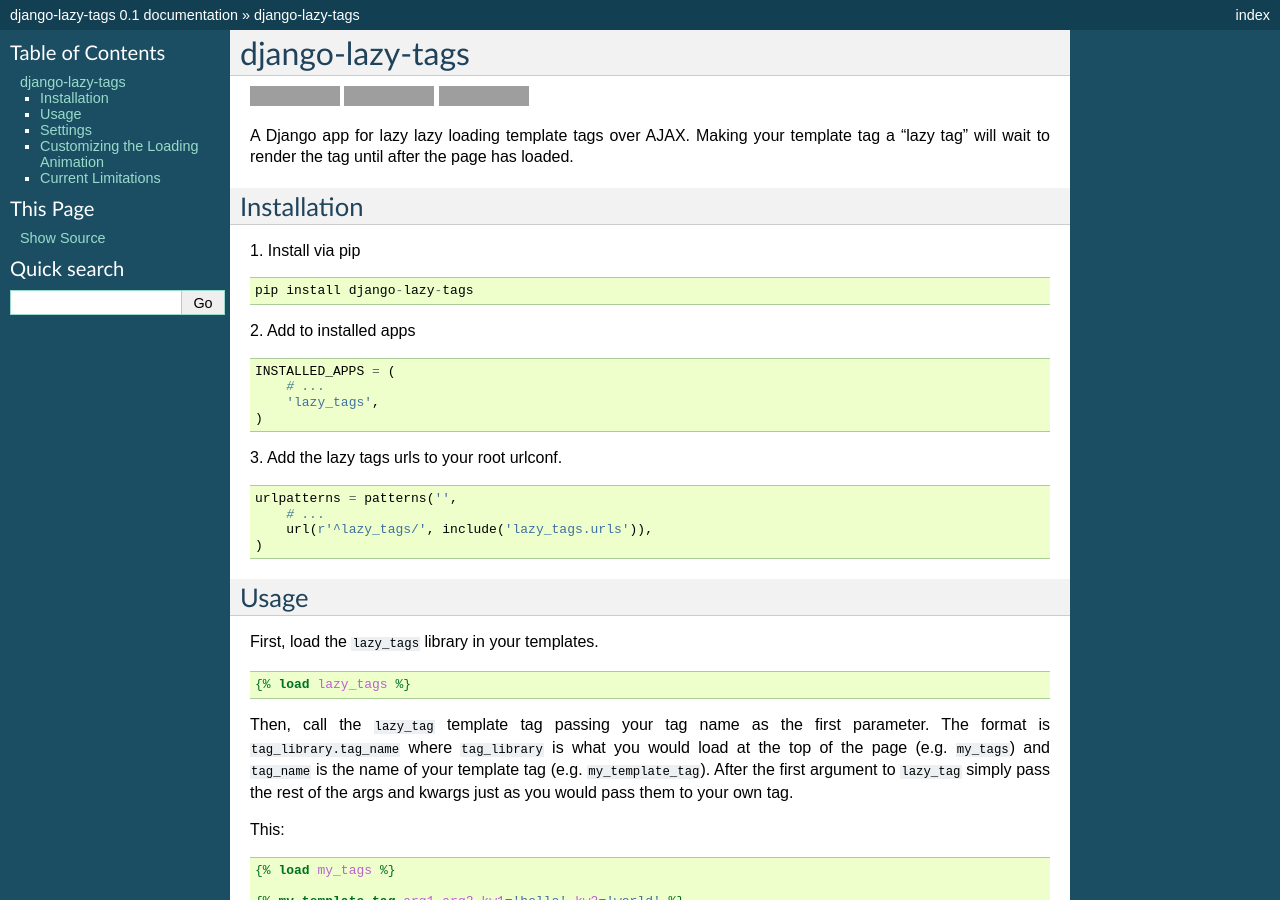
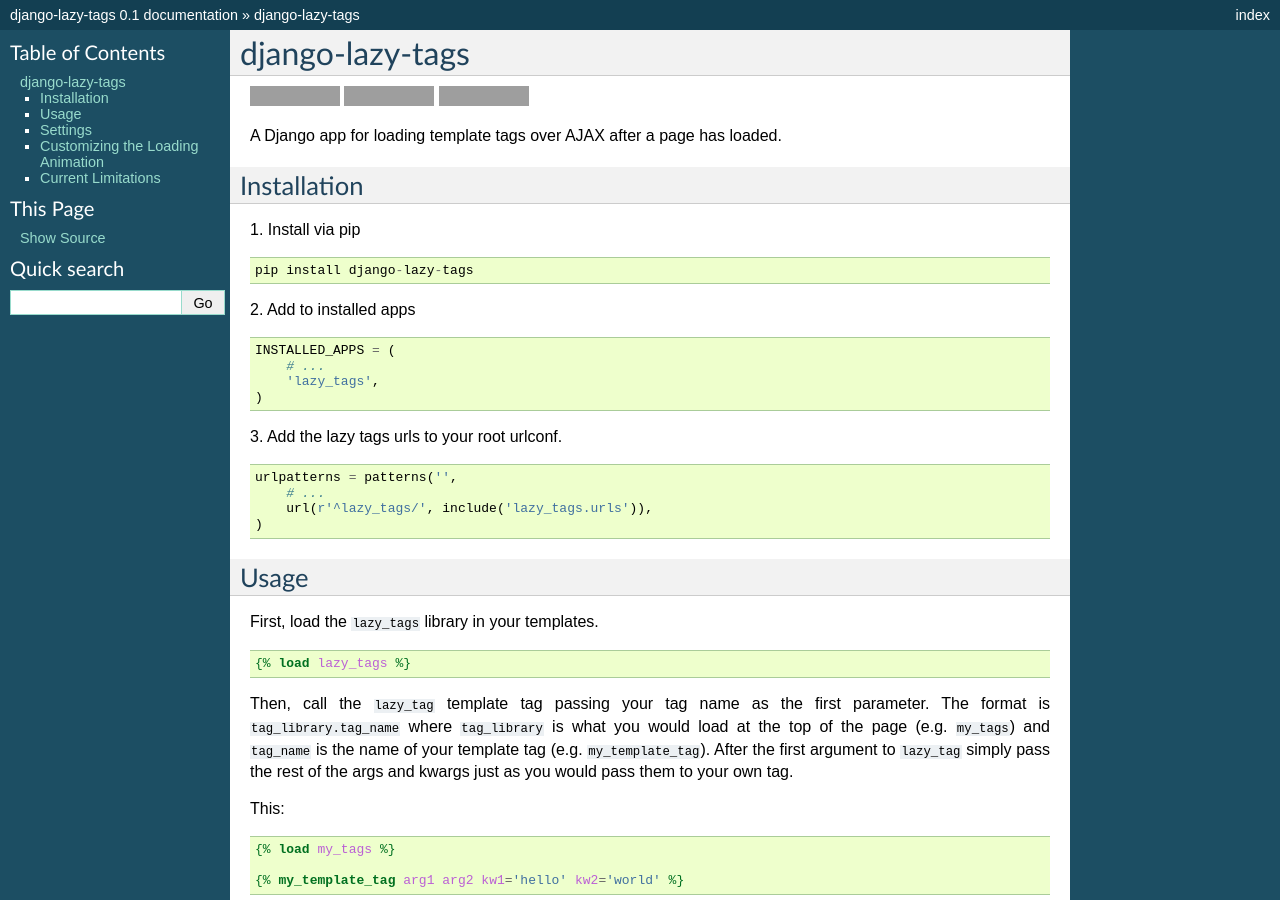
Before and after one commit to grantmcconnaughey/django-lazy-tags, a Sphinx documentation site: the page built from docs/index.rst, in a window 1280 px wide and 900 px high. Built offline with Sphinx 7.4.7, drawn with Linux system fonts in a browser that asks for light colours; grey boxes are pictures that could not be loaded.

Commit message:
Update 'slogan'

```diff
--- a/README.rst
+++ b/README.rst
@@ -11,7 +11,7 @@
     :target: https://readthedocs.org/projects/django-lazy-tags/?badge=latest
     :alt: Documentation Status
 
-A Django app for lazy lazy loading template tags over AJAX. Making your template tag a "lazy tag" will wait to render the tag until after the page has loaded.
+A Django app for loading template tags over AJAX after a page has loaded.
 
 Installation
 ------------
--- a/docs/conf.py
+++ b/docs/conf.py
@@ -269,7 +269,7 @@
 #  dir menu entry, description, category)
 texinfo_documents = [
   (master_doc, 'django-lazy-tags', u'django-lazy-tags Documentation',
-   author, 'django-lazy-tags', 'A Django app for lazy loading template tags over AJAX.',
+   author, 'django-lazy-tags', 'A Django app for loading template tags over AJAX after a page has loaded.',
    'Miscellaneous'),
 ]
 
```
